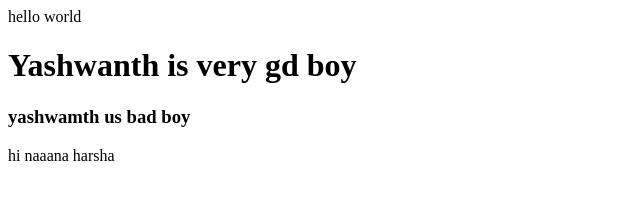
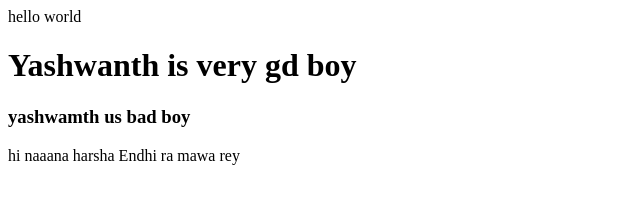
Before and after one commit to Harsha2001-creater/sample, a plain HTML site: page index.html in a window 1280 px wide. Shown: the whole page, without its empty margins (0-640 px from the left). Drawn offline with Linux system fonts and the light colour scheme.

Commit message:
mawa added

```diff
--- a/index.html
+++ b/index.html
@@ -12,5 +12,6 @@
     <h3>yashwamth us bad boy</h3>
     hi naaana
     harsha
+    Endhi ra mawa rey
 </body>
 </html>
```
